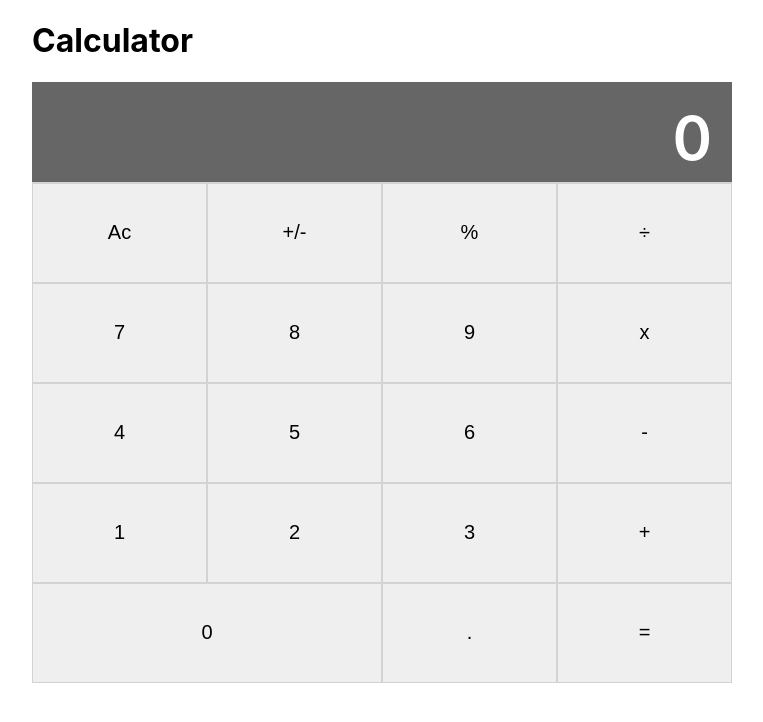
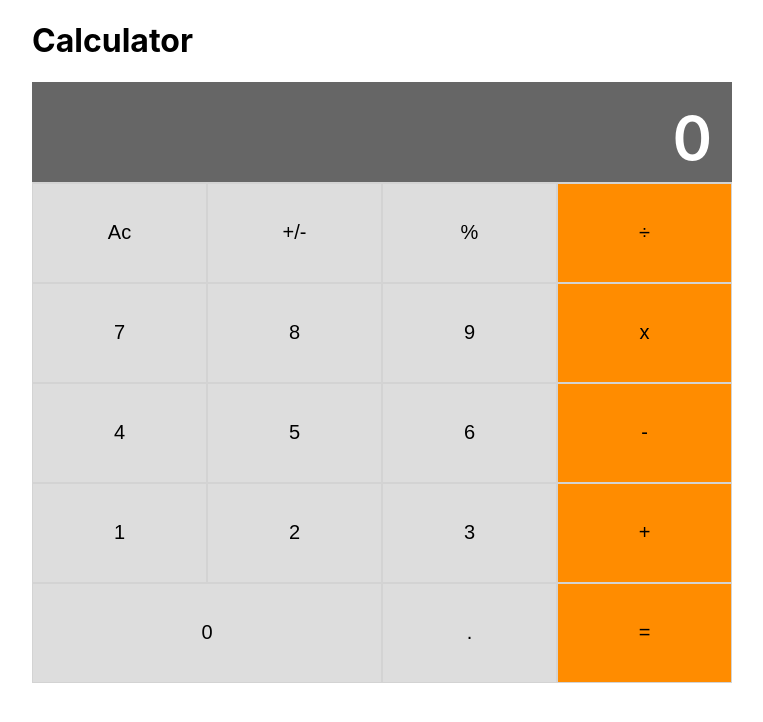
Before and after one commit to pelzolga123/React-Calculator, a React (Create React App) app: page / in a window 1280 px wide. Shown: the top 722 px of the page, without its empty margins (258-1021 px from the left). Built offline with nearby package versions, Linux system fonts and the light colour scheme.

Commit message:
Added boolean width parameter

```diff
--- a/src/components/Button.js
+++ b/src/components/Button.js
@@ -2,18 +2,32 @@ import React from 'react';
 import PropTypes from 'prop-types';
 
 const Button = (props) => {
-  const { btnName } = props;
+  const { btnName, color, wide } = props;
+  let size = wide;
+  if (wide) {
+    size = '50%';
+  } else size = '25%';
+
   return (
-    <button type="button">{btnName}</button>
+    <button
+      type="button"
+      style={{ backgroundColor: color, width: size }}
+    >
+      {btnName}
+    </button>
   );
 };
 
 Button.propTypes = {
   btnName: PropTypes.string,
+  color: PropTypes.string,
+  wide: PropTypes.bool,
 };
 
 Button.defaultProps = {
   btnName: '',
+  color: '#FF8C00',
+  wide: false,
 };
 
 export default Button;
--- a/src/components/ButtonPanel.js
+++ b/src/components/ButtonPanel.js
@@ -5,33 +5,33 @@ import Button from './Button';
 const ButtonPanel = () => (
   <div className="panel">
     <div className="first-row">
-      <Button btnName="Ac" />
-      <Button btnName="+/-" />
-      <Button btnName="%" />
-      <Button btnName="÷" />
+      <Button btnName="Ac" color="rgb(221, 221, 221)" false />
+      <Button btnName="+/-" color="rgb(221, 221, 221)" false />
+      <Button btnName="%" color="rgb(221, 221, 221)" false />
+      <Button btnName="÷" color="#FF8C00" false />
     </div>
     <div className="second-row">
-      <Button btnName="7" />
-      <Button btnName="8" />
-      <Button btnName="9" />
-      <Button btnName="x" />
+      <Button btnName="7" color="rgb(221, 221, 221)" false />
+      <Button btnName="8" color="rgb(221, 221, 221)" false />
+      <Button btnName="9" color="rgb(221, 221, 221)" false />
+      <Button btnName="x" color="#FF8C00" false />
     </div>
     <div className="third-row">
-      <Button btnName="4" />
-      <Button btnName="5" />
-      <Button btnName="6" />
-      <Button btnName="-" />
+      <Button btnName="4" color="rgb(221, 221, 221)" false />
+      <Button btnName="5" color="rgb(221, 221, 221)" false />
+      <Button btnName="6" color="rgb(221, 221, 221)" false />
+      <Button btnName="-" color="#FF8C00" false />
     </div>
     <div className="fourth-row">
-      <Button btnName="1" />
-      <Button btnName="2" />
-      <Button btnName="3" />
-      <Button btnName="+" />
+      <Button btnName="1" color="rgb(221, 221, 221)" false />
+      <Button btnName="2" color="rgb(221, 221, 221)" false />
+      <Button btnName="3" color="rgb(221, 221, 221)" false />
+      <Button btnName="+" color="#FF8C00" false />
     </div>
     <div className="fifth-row">
-      <Button btnName="0" />
-      <Button btnName="." />
-      <Button btnName="=" />
+      <Button btnName="0" color="rgb(221, 221, 221)" true />
+      <Button btnName="." color="rgb(221, 221, 221)" false />
+      <Button btnName="=" color="#FF8C00" false />
     </div>
   </div>
 );
```
